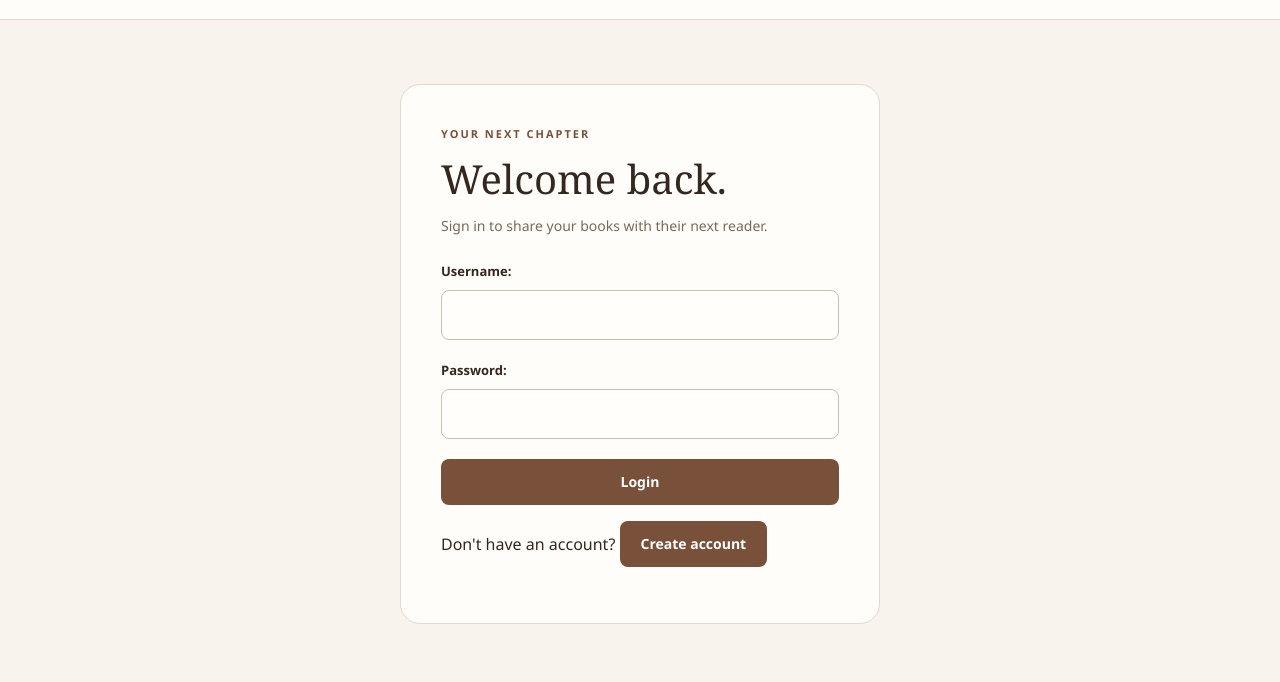
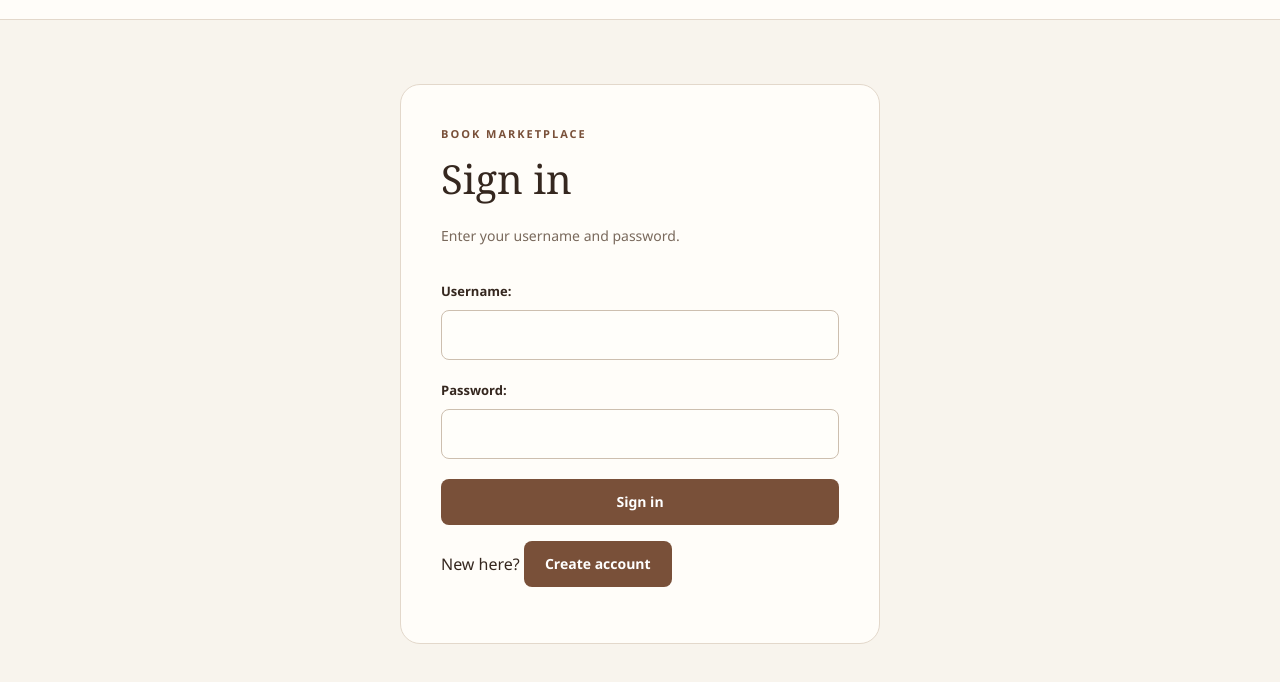
Before and after one commit to gnplos07/market, a plain HTML site: page frontend/login.html in a window 1280 px wide. Shown: the part 72-754 px from the top of the page. Drawn offline with Linux system fonts and the light colour scheme.

Commit message:
Finalizing the market

```diff
--- a/frontend/login.html
+++ b/frontend/login.html
@@ -3,7 +3,7 @@
 <head>
     <meta charset="UTF-8">
     <meta name="viewport" content="width=device-width, initial-scale=1.0">
-    <title>Login-Book Marketplace</title>
+    <title>Account - Book Marketplace</title>
     <link rel="stylesheet" href="style.css?v=2">
 </head>
 <body>
@@ -15,8 +15,10 @@
     </header>
 
     <main class="auth-container">
-        <p class="eyebrow">YOUR NEXT CHAPTER</p><h2>Welcome back.</h2><p class="section-description">Sign in to share your books with their next reader.</p>
+        <p class="eyebrow">BOOK MARKETPLACE</p>
         <form id="login-form">
+            <h2>Sign in</h2>
+            <p class="section-description">Enter your username and password.</p>
             <div class="form-group">
                 <label for="login-username">Username:</label>
                 <input type="text" id="login-username" autocomplete="username" required>
@@ -27,15 +29,17 @@
                 <input type="password" id="login-password" autocomplete="current-password" required>
             </div>
 
-            <button type="submit">Login</button>
+            <button type="submit">Sign in</button>
         </form>
         <p id="show-register-prompt">
-            Don't have an account?
+            New here?
             <button type="button" id="show-register">Create account</button>
         </p>
 
 
-        <form id = "register-form" hidden>
+        <form id="register-form" hidden>
+            <h2>Create account</h2>
+            <p class="section-description">Fill in your details to join.</p>
             <div class="form-group">
                 <label for="register-username"> Username:</label>
                 <input type = "text" id = "register-username" autocomplete="username" required>
@@ -51,7 +55,7 @@
             </div>
 
 
-            <button type = "submit"> Register</button>
+            <button type = "submit">Create account</button>
         </form>
         <p id="show-login-prompt" hidden>
             Already have an account?
```
